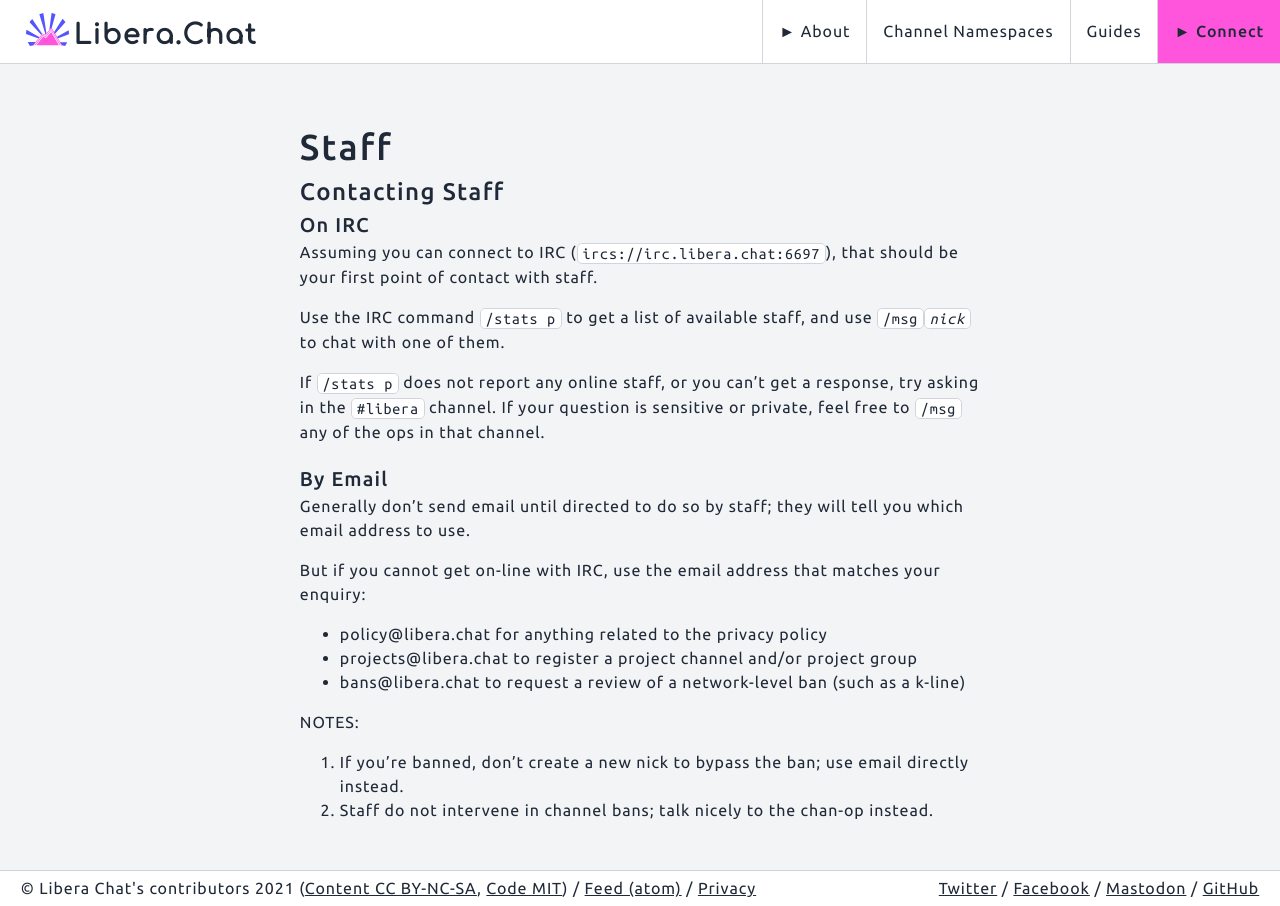
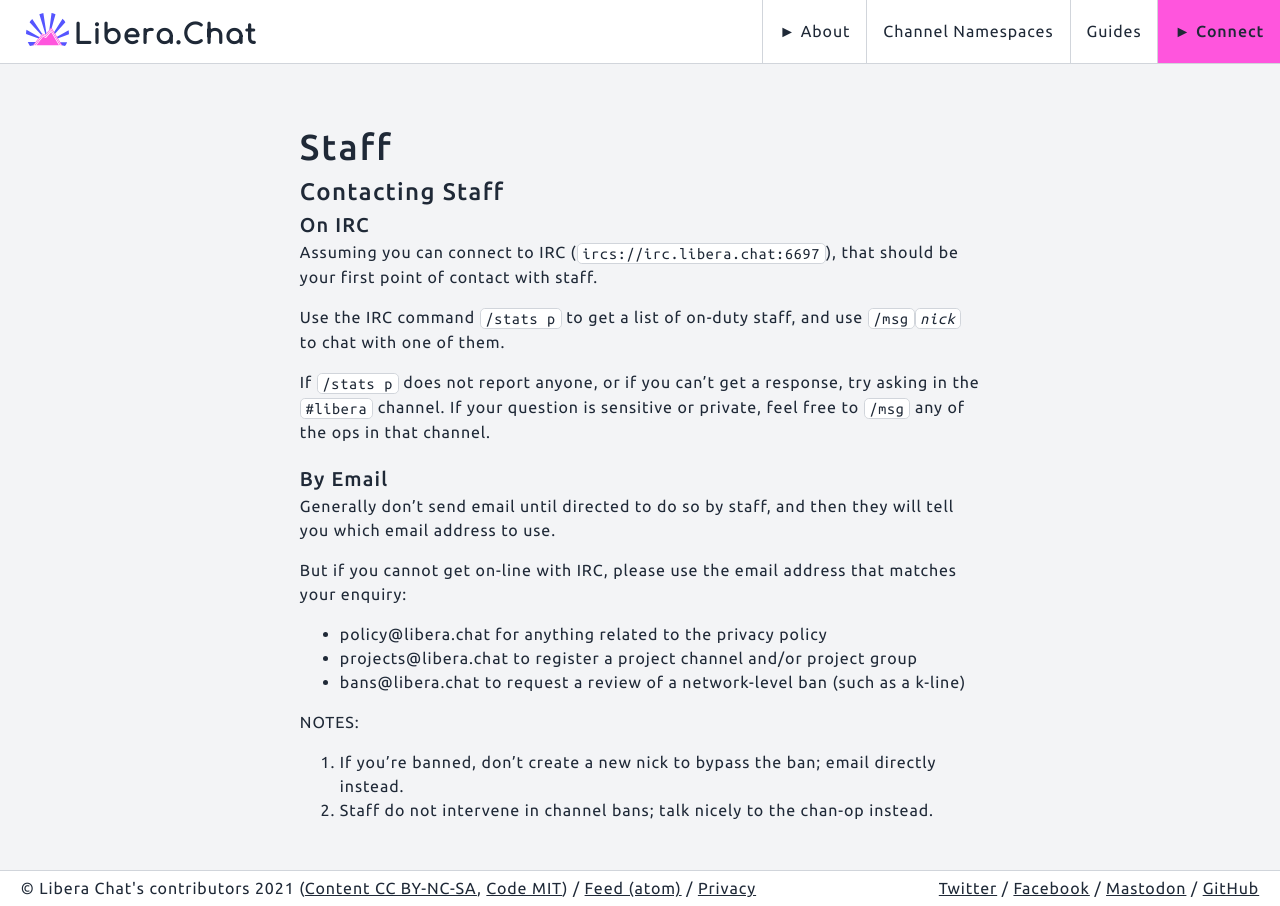
Before and after one commit to Libera-Chat/libera-chat.github.io, a Jekyll site: the page built from staff.md, in a window 1280 px wide. Built offline with Jekyll 4.4.1, drawn with Linux system fonts in a browser that asks for light colours.

Commit message:
distinguish between on-line, available and on-duty

```diff
--- a/staff.md
+++ b/staff.md
@@ -9,28 +9,27 @@
 Assuming you can connect to IRC (`ircs://irc.libera.chat:6697`), that should be
 your first point of contact with staff.
 
-Use the IRC command `/stats p` to get a list of available staff, and use
+Use the IRC command `/stats p` to get a list of on-duty staff, and use
 `/msg`_`nick`_ to chat with one of them.
 
-If `/stats p` does not report any online staff, or you can't get a response,
-try asking in the `#libera` channel. If your question is sensitive or private,
-feel free to `/msg` any of the ops in that channel.
+If `/stats p` does not report anyone, or if you can't get a response, try
+asking in the `#libera` channel. If your question is sensitive or private, feel
+free to `/msg` any of the ops in that channel.
 
 ### By Email
 
-Generally don't send email until directed to do so by staff; they will
+Generally don't send email until directed to do so by staff, and then they will
 tell you which email address to use.
 
-But if you cannot get on-line with IRC, use the email address that matches your
-enquiry:
+But if you cannot get on-line with IRC, please use the email address that
+matches your enquiry:
 
 * policy@libera.chat for anything related to the privacy policy
 * projects@libera.chat to register a project channel and/or project group
 * bans@libera.chat to request a review of a network-level ban (such as a k-line)
 
-
 NOTES:
 
-1. If you're banned, don't create a new nick to bypass the ban; use email
-   directly instead.
+1. If you're banned, don't create a new nick to bypass the ban; email directly
+   instead.
 1. Staff do not intervene in channel bans; talk nicely to the chan-op instead.
```
